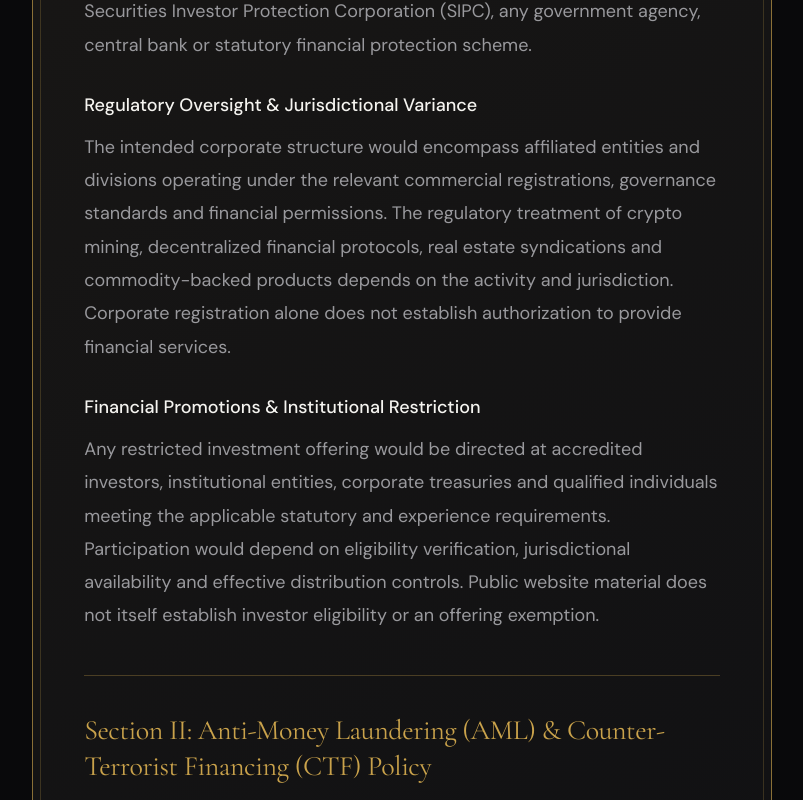
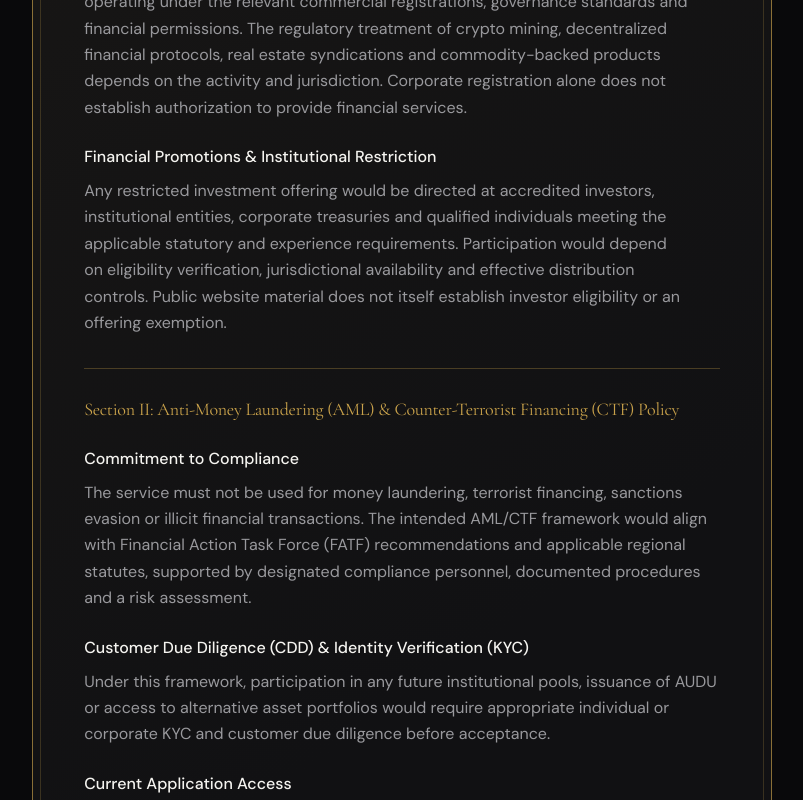
Before and after one commit to XenPluff/CryptoInvest, a Next.js app: page /legal/aml in a window 1280 px wide. Shown: the part 1220-2020 px from the top of the page, without its empty margins (334-1137 px from the left). Built offline with nearby package versions, Linux system fonts and the light colour scheme.

Commit message:
Use compact document typography for the AML policy

```diff
--- a/app/legal/aml/aml-policy.module.css
+++ b/app/legal/aml/aml-policy.module.css
@@ -1,19 +1,28 @@
+.policy {
+  --type-body: 16px;
+  --type-subheading: 22px;
+  --type-card-title: 18px;
+}
+.policy > header {
+  padding-bottom: 26px;
+  margin-bottom: 26px;
+}
 .sections > section + section {
-  margin-top: 42px;
-  padding-top: 36px;
+  margin-top: 32px;
+  padding-top: 28px;
   border-top: 1px solid color-mix(in srgb, var(--gold) 30%, transparent);
 }
 .sections h3 {
-  margin: 0 0 30px;
+  margin: 0 0 20px;
   font-family: var(--serif);
-  font-size: var(--type-subheading);
+  font-size: var(--type-card-title);
   font-weight: 400;
-  line-height: 1.3;
+  line-height: 1.4;
   letter-spacing: -.015em;
   color: var(--gold);
 }
 .sections h4 {
-  margin: 30px 0 12px;
+  margin: 24px 0 9px;
   font-family: var(--sans);
   font-size: var(--type-body);
   font-weight: 500;
@@ -21,17 +30,14 @@
   color: var(--text);
 }
 .policy .sections p {
-  margin: 0 0 24px;
-  line-height: 1.85;
+  margin: 0 0 18px;
+  line-height: 1.65;
   text-align: start;
   text-wrap: pretty;
 }
 .sections > section > p:last-child { margin-bottom: 0; }
 @media (max-width: 650px) {
-  .sections > section + section { margin-top: 34px; padding-top: 28px; }
-  .sections h3 { font-size: var(--type-card-title); line-height: 1.4; margin-bottom: 24px; }
-  .sections h4 { margin-top: 26px; }
-  .policy .sections p { line-height: 1.8; }
+  .sections > section + section { margin-top: 28px; padding-top: 24px; }
 }
 @media print {
   .sections > section + section { border-color: #c8b992; }
```
Also changed, not shown: 1 other file (tests, documents, lock files or other folders).
